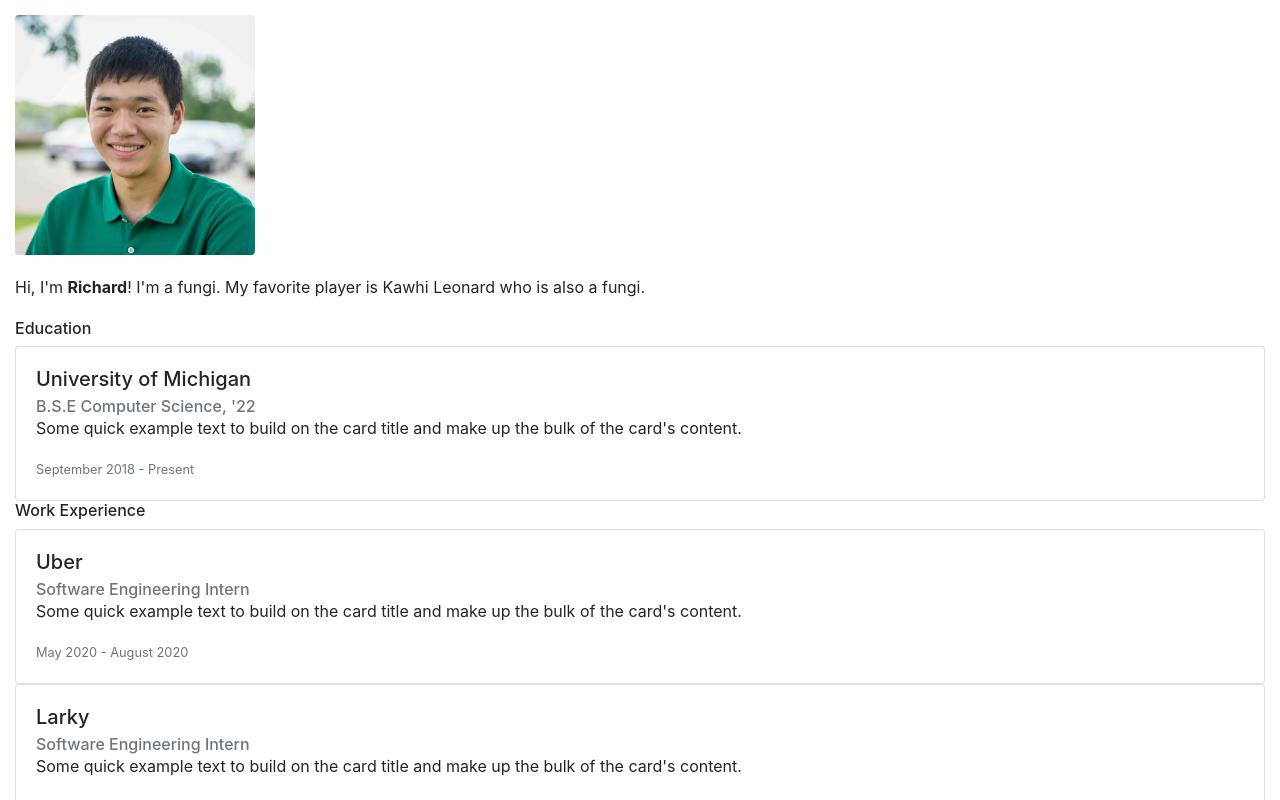
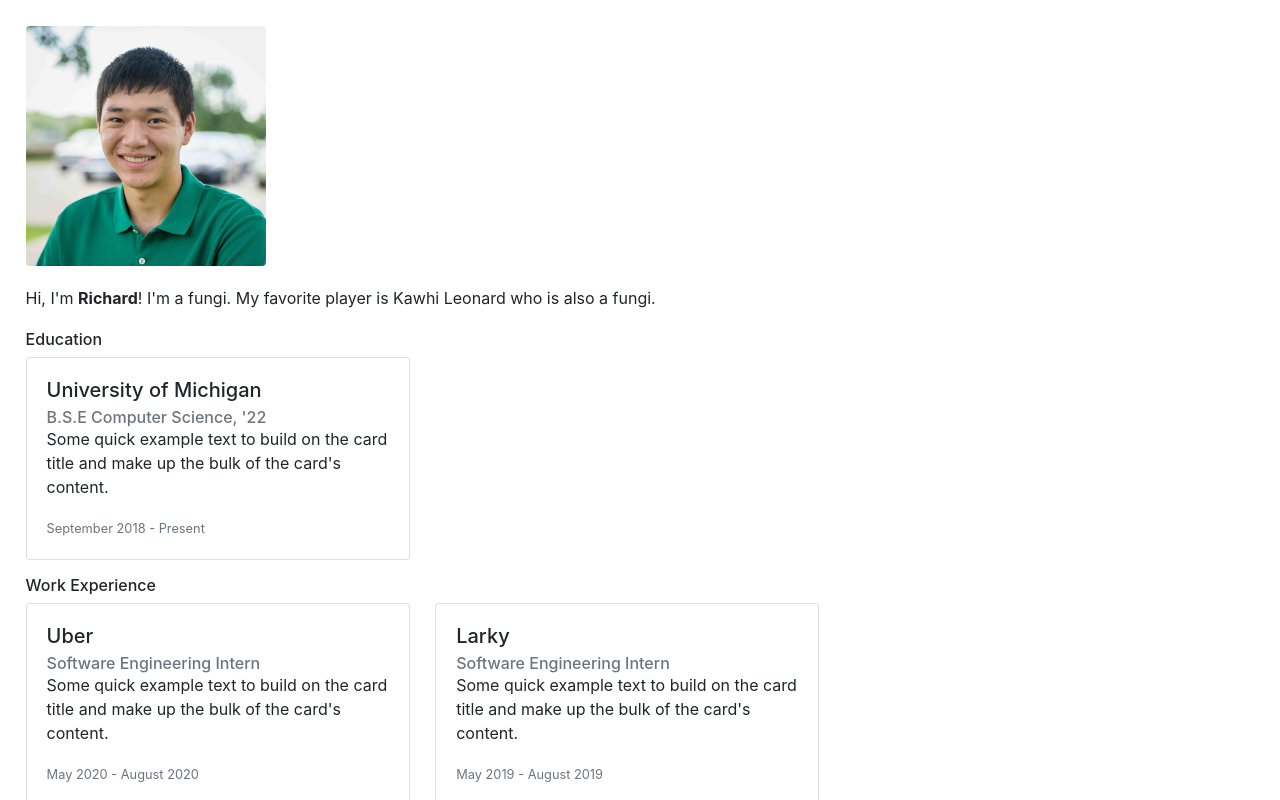
Before and after one commit to rguan72/richardguan, a React (Create React App) app: page / in a window 1280 px wide. Shown: the top 800 px of the page. Built offline with nearby package versions, Linux system fonts and the light colour scheme.

Commit message:
Finish styling

```diff
--- a/src/App.css
+++ b/src/App.css
@@ -1,38 +1,24 @@
-.App {
-  text-align: center;
+@media only screen and (min-width: 1000px) {
+ .cardDesktop {
+   max-width: 30vw;
+   margin-right: 2vw;
  }
 
-.App-logo {
-  height: 40vmin;
-  pointer-events: none;
+ .sectionDesktop {
+   display: flex;
+   flex-direction: row;
  }
 
-@media (prefers-reduced-motion: no-preference) {
-  .App-logo {
-    animation: App-logo-spin infinite 20s linear;
-  }
+ .mlDesktop {
+  padding-left: 2vw;
  }
 
-.App-header {
-  background-color: #282c34;
-  min-height: 100vh;
-  display: flex;
-  flex-direction: column;
-  align-items: center;
-  justify-content: center;
-  font-size: calc(10px + 2vmin);
-  color: white;
+ .mTop {
+   margin-top: 2vw !important;
  }
 
-.App-link {
-  color: #61dafb;
 }
 
-@keyframes App-logo-spin {
-  from {
-    transform: rotate(0deg);
+.mTop {
+  margin-top: 15px;
 }
-  to {
-    transform: rotate(360deg);
-  }
-}
--- a/src/App.js
+++ b/src/App.js
@@ -15,7 +15,7 @@ function App() {
   const contentJSX = content.default.map((section) => {
     const sectionName = Object.keys(section)[0]
     const sectionCards = section[sectionName].map((item) =>
-      <Card key={item.title}>
+      <Card className="mb-3 cardDesktop">
         <Card.Body>
           <Card.Title>{item.title}</Card.Title>
           <Card.Subtitle className="text-muted">
@@ -34,21 +34,21 @@ function App() {
     return (
       <div key={sectionName}>
         <h6> {sectionName} </h6>
-        {sectionCards}
+        <div className="sectionDesktop">{sectionCards}</div>
       </div>
     )
   })
   return (
     <>
-      <Container fluid style={{ justifyContent: "flex-start" }}>
+      <Container fluid style={{ justifyContent: "flex-start" }} className="mlDesktop">
         <div
           style={{
             alignItems: "flex-start",
             justifyContent: "flex-start",
             display: "flex",
             flexDirection: "row",
-            marginTop: 15
           }}
+          className="mTop"
         >
           <Image src={Richard} style={{ height: "30vh" }} rounded />
         </div>
```
Lines whose indentation alone changed are shown as unchanged.
